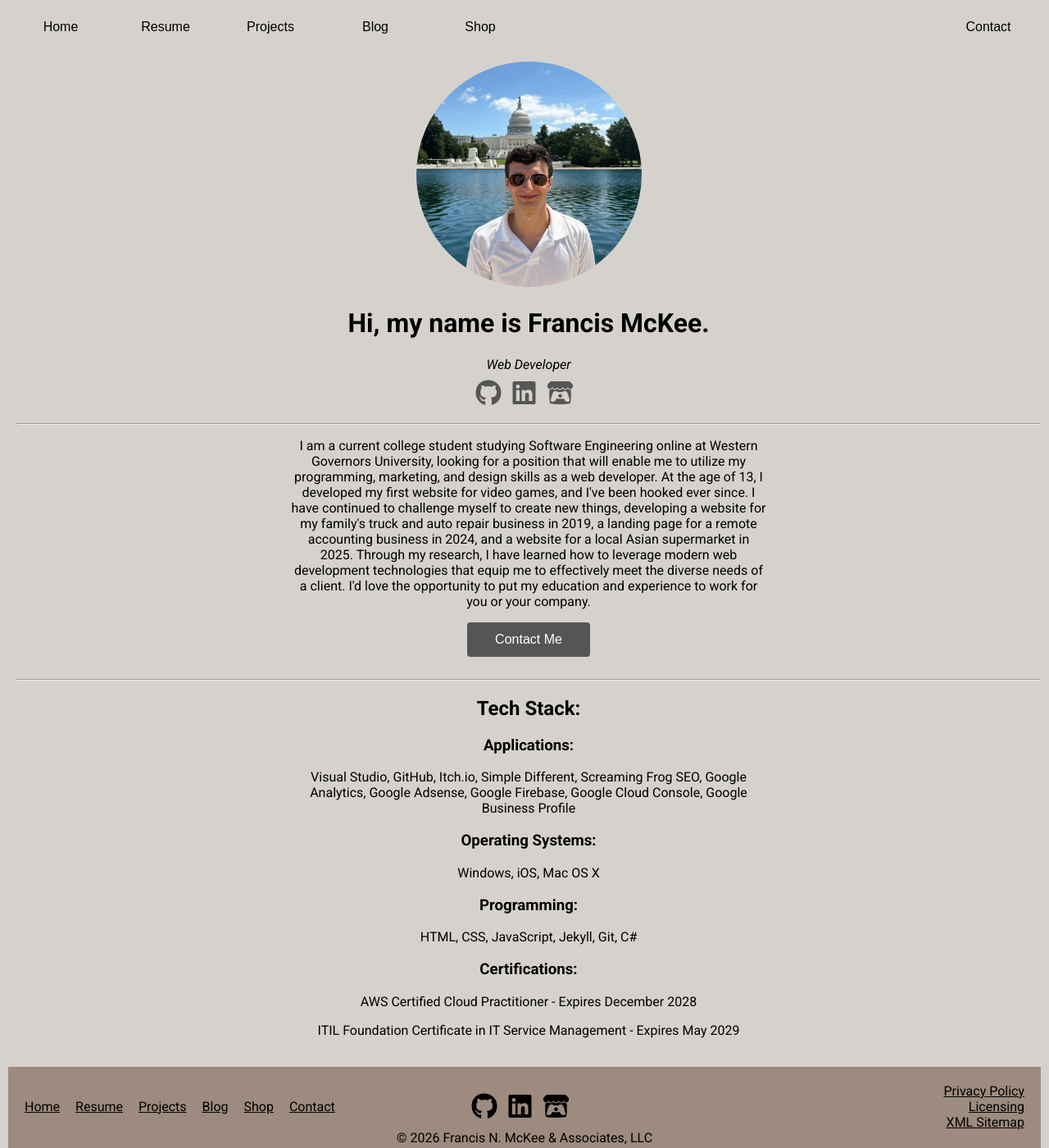
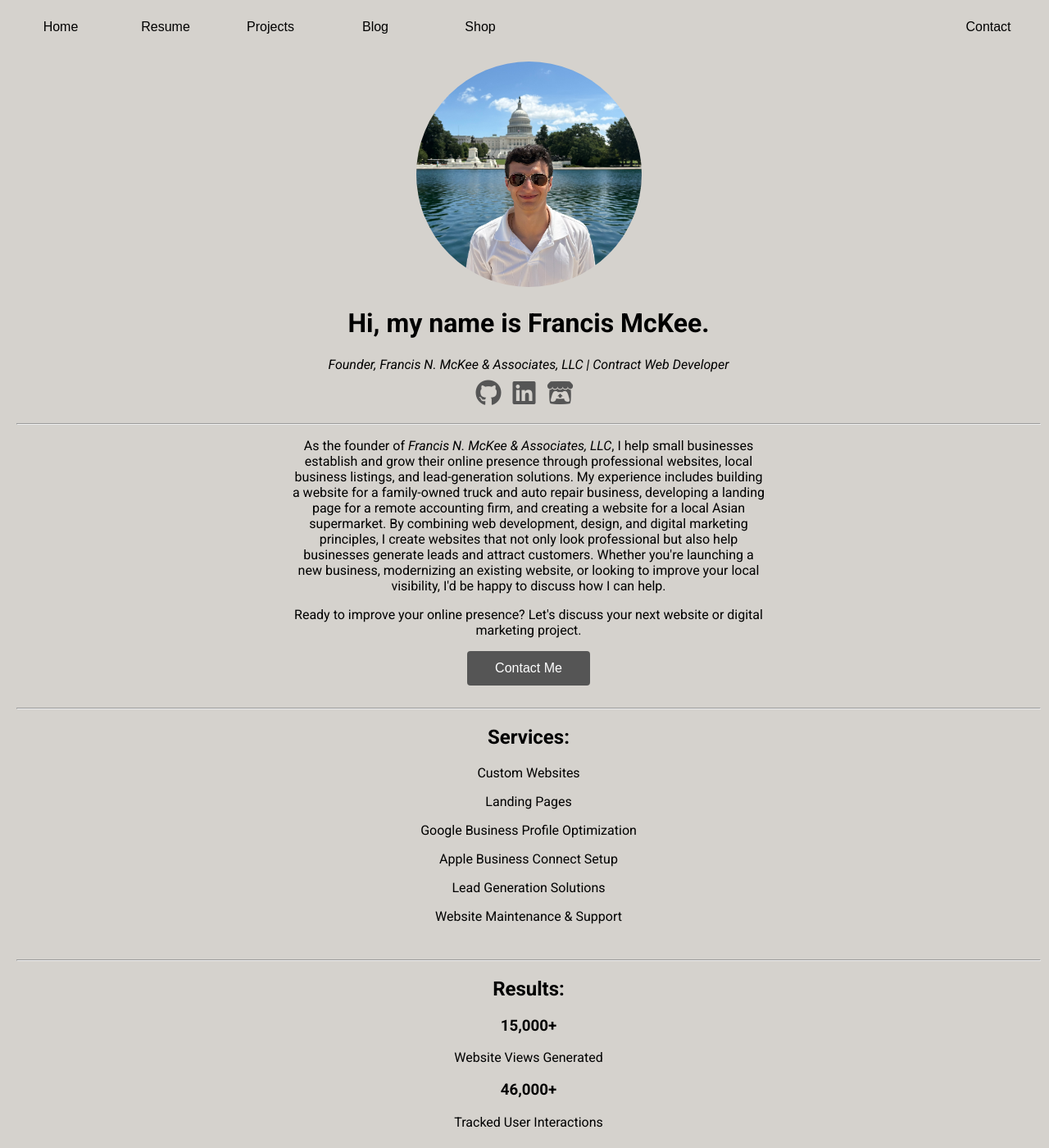
Before and after one commit to Francis-McKee/francis-mckee.github.io, a Jekyll site: the page built from index.html, in a window 1280 px wide and 1400 px high. Shown: the whole window at 82% size. Built offline with Jekyll 4.4.1, drawn with Linux system fonts in a browser that asks for light colours; nearby versions of some CDN libraries; comment, search, counter and statistics services are not loaded.

Commit message:
updated resume page with my business information

```diff
--- a/index.html
+++ b/index.html
@@ -6,7 +6,7 @@
 ---
 
 <meta name="keywords" content="Portfolio, Website, Student, Computer Science, Programming">
-<meta name="description" content="This is the portfolio website of Francis McKee, a Web Developer based in Greenville, NC.">
+<meta name="description" content="Francis McKee helps small businesses grow online through custom websites, local business listings, and lead-generation solutions in Greenville, North Carolina.">
 
 <link rel="stylesheet" href="/css/index.css" type="text/css">
 
@@ -16,7 +16,7 @@
 
 <div class="home-block">
   <h1> Hi, my name is Francis McKee. </h1>
-  <p> <i> Web Developer </i> </p>
+  <p> <i> Founder, Francis N. McKee & Associates, LLC | Contract Web Developer </i> </p>
   <a href="https://github.com/Francis-McKee" target="_blank" rel="noopener noreferrer"><i class="fa-brands fa-github fa-2xl"></i></a>
   <a href="https://www.linkedin.com/in/francis-mckee-7338311a6/" target="_blank" rel="noopener noreferrer"><i class="fa-brands fa-linkedin fa-2xl"></i></a>
   <a href="https://tank-games.itch.io" target="_blank" rel="noopener noreferrer"><i class="fa-brands fa-itch-io fa-2xl"></i></a>
@@ -27,11 +27,14 @@
 
 <div class="home-block">
   <p>
-    I am a current college student studying Software Engineering online at Western Governors University, looking for a position that will enable me to utilize my programming, marketing, and design skills as a web developer.
-    At the age of 13, I developed my first website for video games, and I've been hooked ever since.
-    I have continued to challenge myself to create new things, developing a website for my family's truck and auto repair business in 2019, a landing page for a remote accounting business in 2024, and a website for a local Asian supermarket in 2025.
-    Through my research, I have learned how to leverage modern web development technologies that equip me to effectively meet the diverse needs of a client.
-    I'd love the opportunity to put my education and experience to work for you or your company.
+    As the founder of <i> Francis N. McKee & Associates, LLC</i>, I help small businesses establish and grow their online presence through professional websites, local business listings, and lead-generation solutions.
+    My experience includes building a website for a family-owned truck and auto repair business, developing a landing page for a remote accounting firm, and creating a website for a local Asian supermarket.
+    By combining web development, design, and digital marketing principles, I create websites that not only look professional but also help businesses generate leads and attract customers.
+    Whether you're launching a new business, modernizing an existing website, or looking to improve your local visibility, I'd be happy to discuss how I can help.
+  </p>
+  <p>
+    Ready to improve your online presence?
+    Let's discuss your next website or digital marketing project.
   </p>
   <a href="/contact.html" target="_blank" rel="noopener noreferrer">
     <button> Contact Me </button>
@@ -42,19 +45,24 @@
 <hr>
 
 <div class="home-block">
-  <h2> Tech Stack: </h2>
+  <h2> Services: </h2>
+  <p> Custom Websites </p>
+  <p> Landing Pages </p>
+  <p> Google Business Profile Optimization </p>
+  <p> Apple Business Connect Setup </p>
+  <p> Lead Generation Solutions </p>
+  <p> Website Maintenance & Support </p>
+</div>
 
-  <h3> Applications: </h3>
-  <p> Visual Studio, GitHub, Itch.io, Simple Different, Screaming Frog SEO, Google Analytics, Google Adsense, Google Firebase, Google Cloud Console, Google Business Profile </p>
+<br>
+<hr>
 
-  <h3> Operating Systems: </h3>
-  <p> Windows, iOS, Mac OS X </p>
+<div class="home-block">
+  <h2> Results: </h2>
 
-  <h3> Programming: </h3>
-  <p> HTML, CSS, JavaScript, Jekyll, Git, C# </p>
+  <h3> 15,000+ </h3>
+  <p> Website Views Generated </p>
 
-  <h3> Certifications: </h3>
-  <p> AWS Certified Cloud Practitioner - Expires December 2028 </p>
-  <p> ITIL Foundation Certificate in IT Service Management - Expires May 2029 </p>
-
+  <h3> 46,000+ </h3>
+  <p> Tracked User Interactions </p>
 </div>
```
Also changed, not shown: resume.html (+32 -46 lines), 4 other files.
